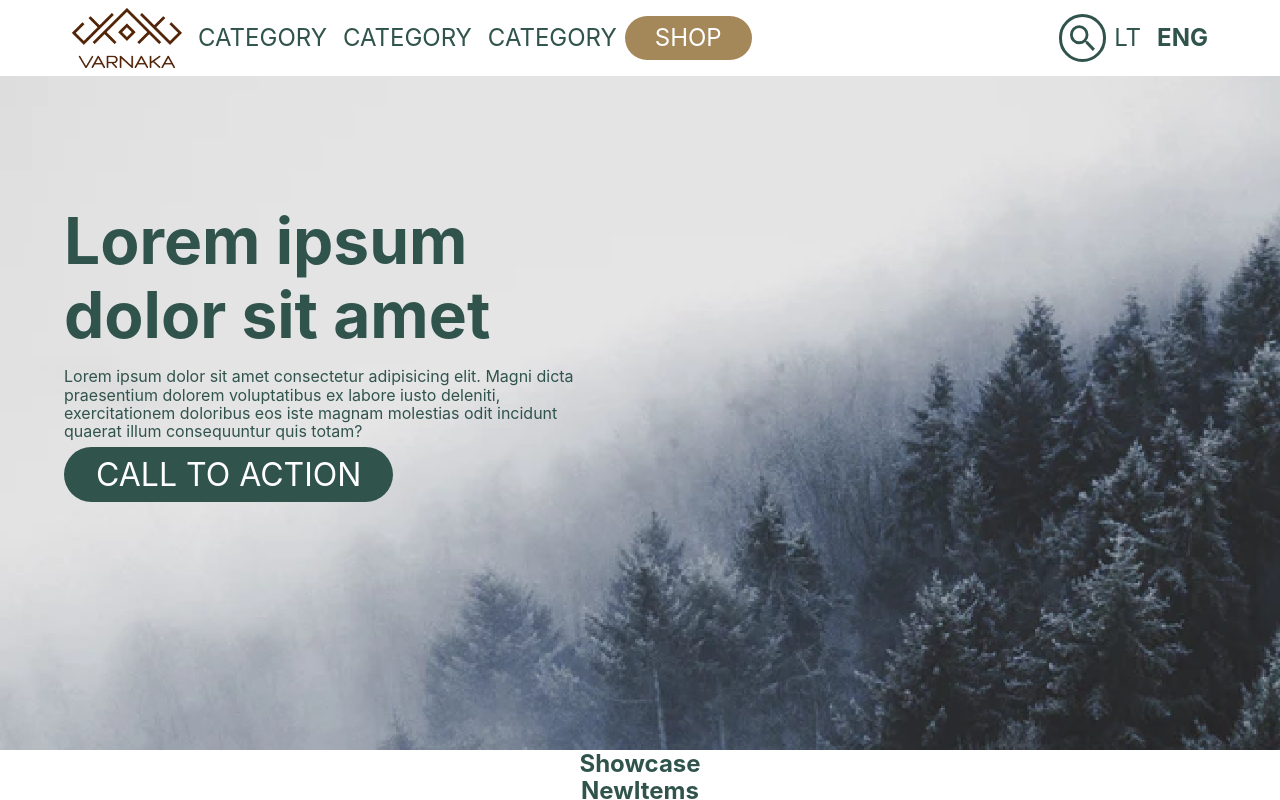
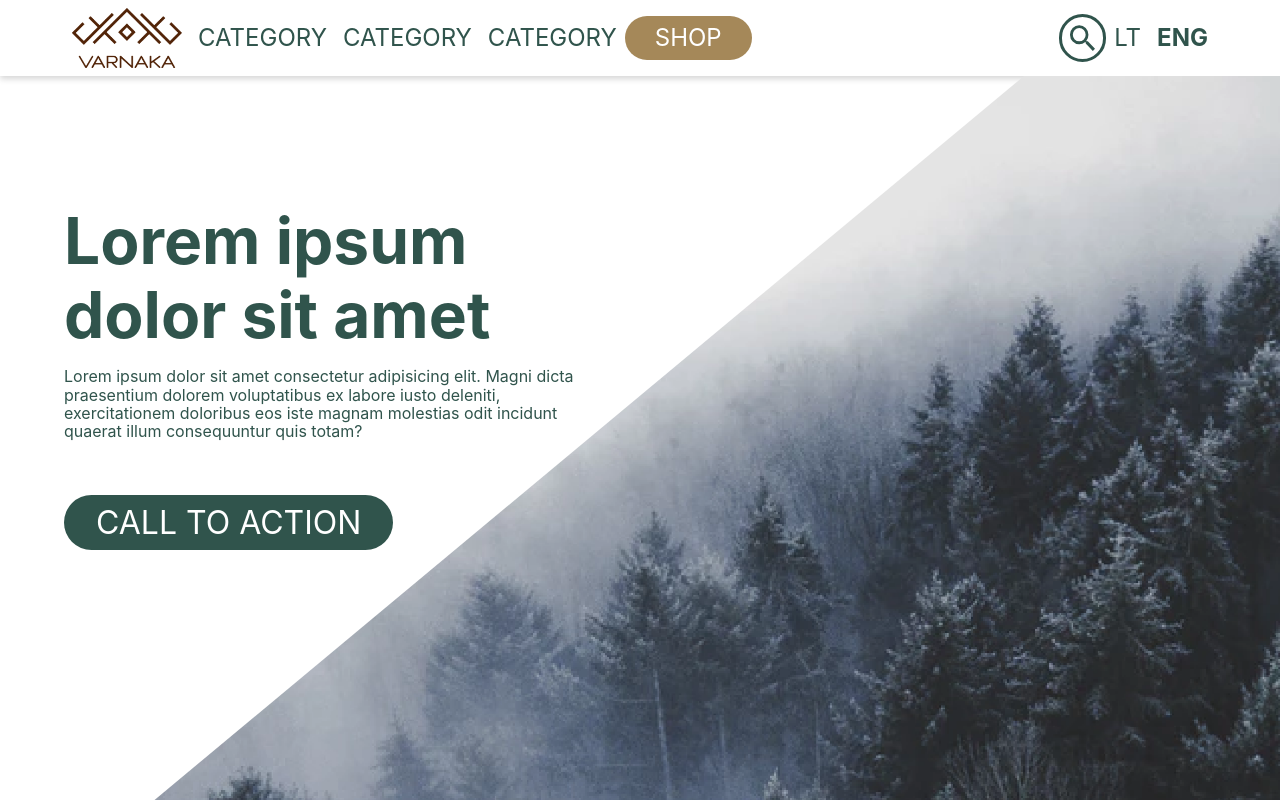
Before and after one commit to macas5/varnaka, a React (Create React App) app: page / in a window 1280 px wide. Shown: the top 800 px of the page. Built offline with nearby package versions, Linux system fonts and the light colour scheme.

Commit message:
Clipped background image to polygon

```diff
--- a/src/components/Header/Header.tsx
+++ b/src/components/Header/Header.tsx
@@ -4,10 +4,10 @@ import './header.css';
 const Header = () => {
   return(
     <div className="ph5 tl headerbg">
-      <section className="mw6 pb7">
+      <section className="mw6 pb8">
         <h2 className="f-4 pt6">Lorem ipsum dolor sit amet</h2>
-        <p className="mb3">Lorem ipsum dolor sit amet consectetur adipisicing elit. Magni dicta praesentium dolorem voluptatibus ex labore iusto deleniti, exercitationem doloribus eos iste magnam molestias odit incidunt quaerat illum consequuntur quis totam?</p>
-        <span className="cta ph4 pv2">CALL TO ACTION</span>
+        <p className="mb5">Lorem ipsum dolor sit amet consectetur adipisicing elit. Magni dicta praesentium dolorem voluptatibus ex labore iusto deleniti, exercitationem doloribus eos iste magnam molestias odit incidunt quaerat illum consequuntur quis totam?</p>
+        <span className="cta ph4 pv2 mb7">CALL TO ACTION</span>
       </section>
     </div>
   )
--- a/src/components/Header/header.css
+++ b/src/components/Header/header.css
@@ -1,6 +1,21 @@
 .headerbg{
+
+  position: relative;
+  z-index: 0;
+
+}
+
+.headerbg::before {
+  content: "";
+  position: absolute;
+  z-index: -1;
+  top: 0;
+  left: 0;
+  right: 0;
+  bottom: 0;
   background: url(../../Assets/Header\ Filler@2x.png);
   background-size: cover;
+  clip-path: polygon(0% 100%, 100% 100%, 100% 0%, 80% 0%, 0% 95%);
 }
 
 .cta {
@@ -12,5 +27,9 @@
 }
 
 .f-4 {
-  font-size: 4em;
+  font-size: 4rem;
 }
+
+.pb8 {
+  padding-bottom: 27rem;
+}
```
Also changed, not shown: 1 other file (tests, documents, lock files or other folders).
